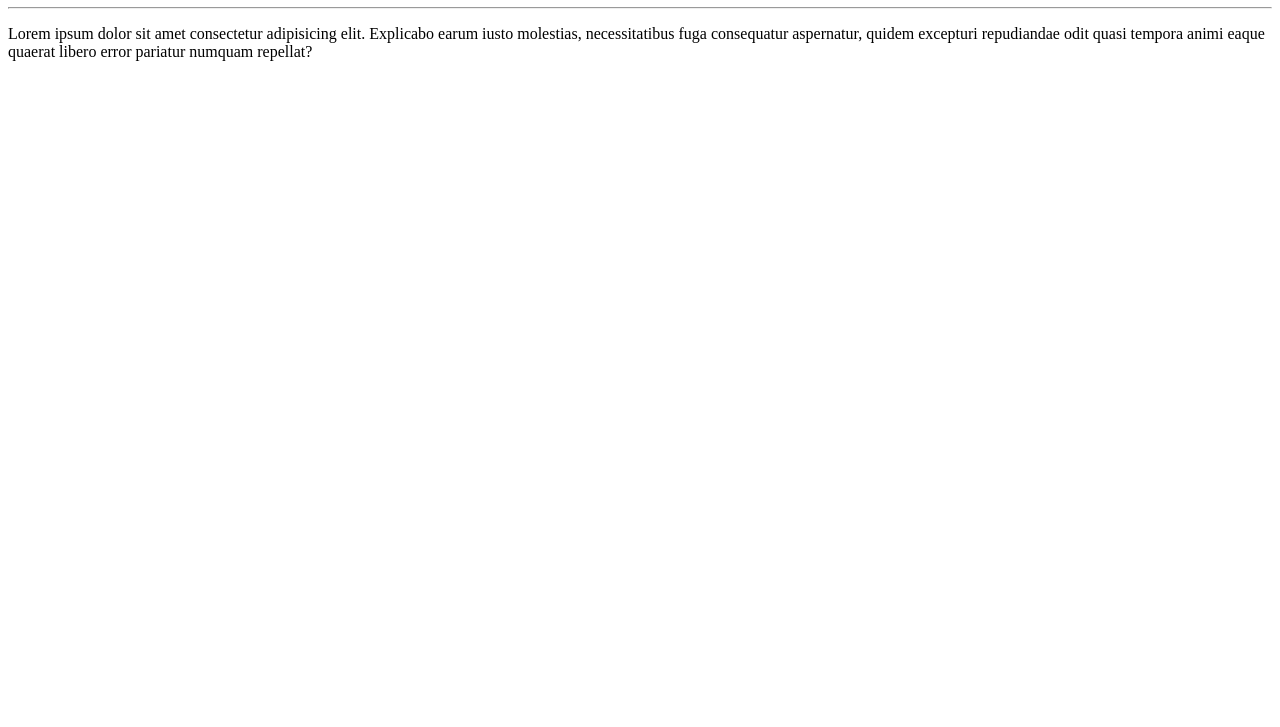
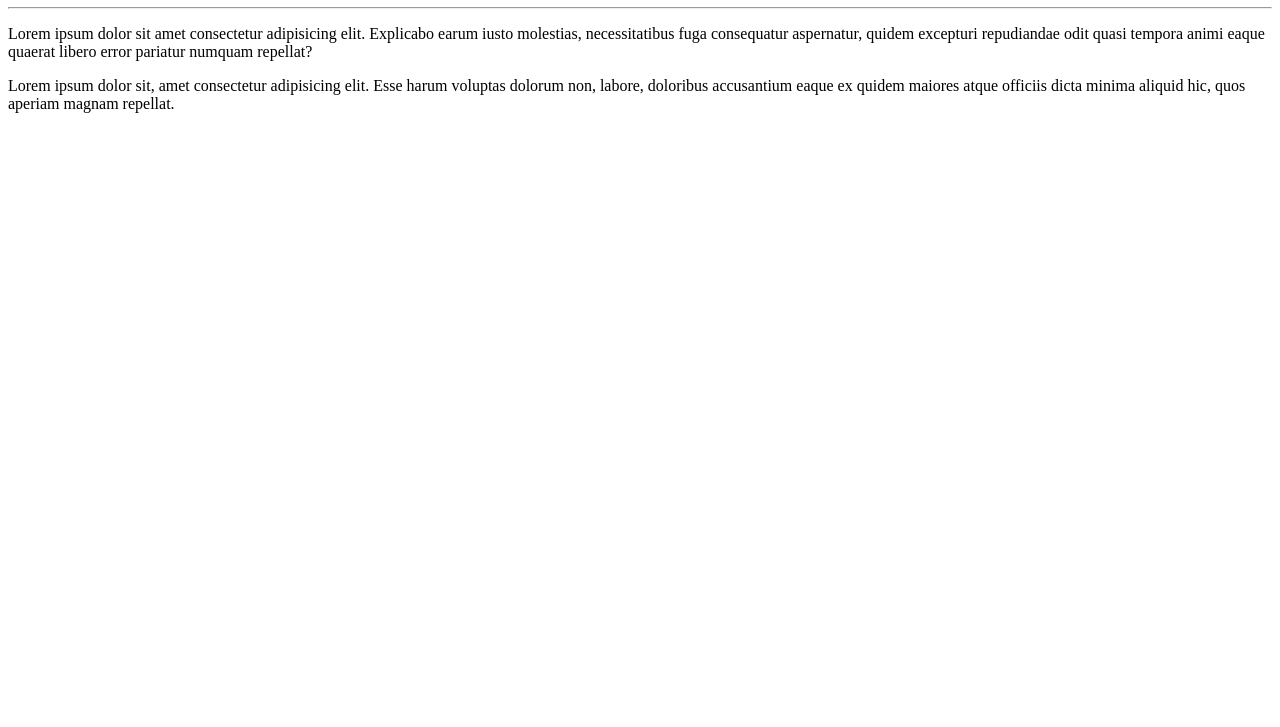
Before and after one commit to reynald-durans/Ola-Mundo, a plain HTML site: page site-exemplo/index.html in a window 1280 px wide. Shown: the part 73-800 px from the top of the page. Drawn offline with Linux system fonts and the light colour scheme.

Commit message:
Criei um novo parágrafo

```diff
--- a/site-exemplo/index.html
+++ b/site-exemplo/index.html
@@ -11,5 +11,6 @@
     <h1>Olá, Mundo!</h1>
     <hr>
     <p>Lorem ipsum dolor sit amet consectetur adipisicing elit. Explicabo earum iusto molestias, necessitatibus fuga consequatur aspernatur, quidem excepturi repudiandae odit quasi tempora animi eaque quaerat libero error pariatur numquam repellat?</p>
+    <p>Lorem ipsum dolor sit, amet consectetur adipisicing elit. Esse harum voluptas dolorum non, labore, doloribus accusantium eaque ex quidem maiores atque officiis dicta minima aliquid hic, quos aperiam magnam repellat.</p>
 </body>
 </html>
```
